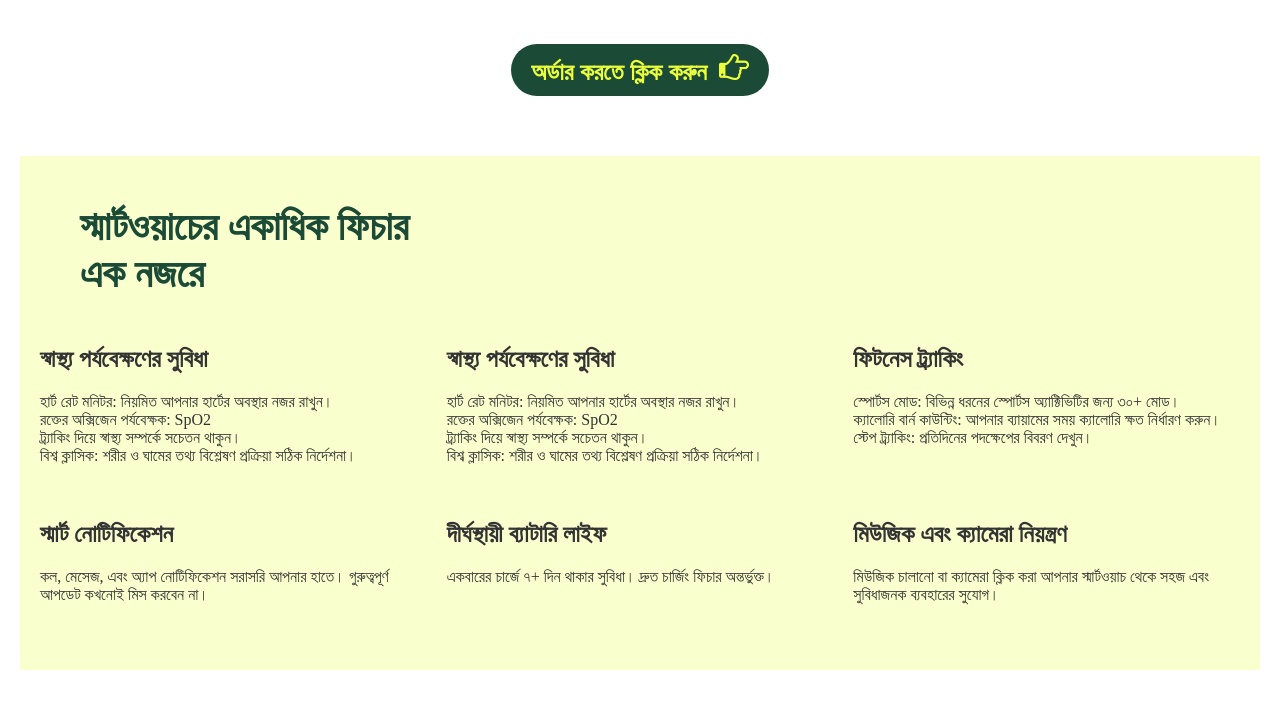
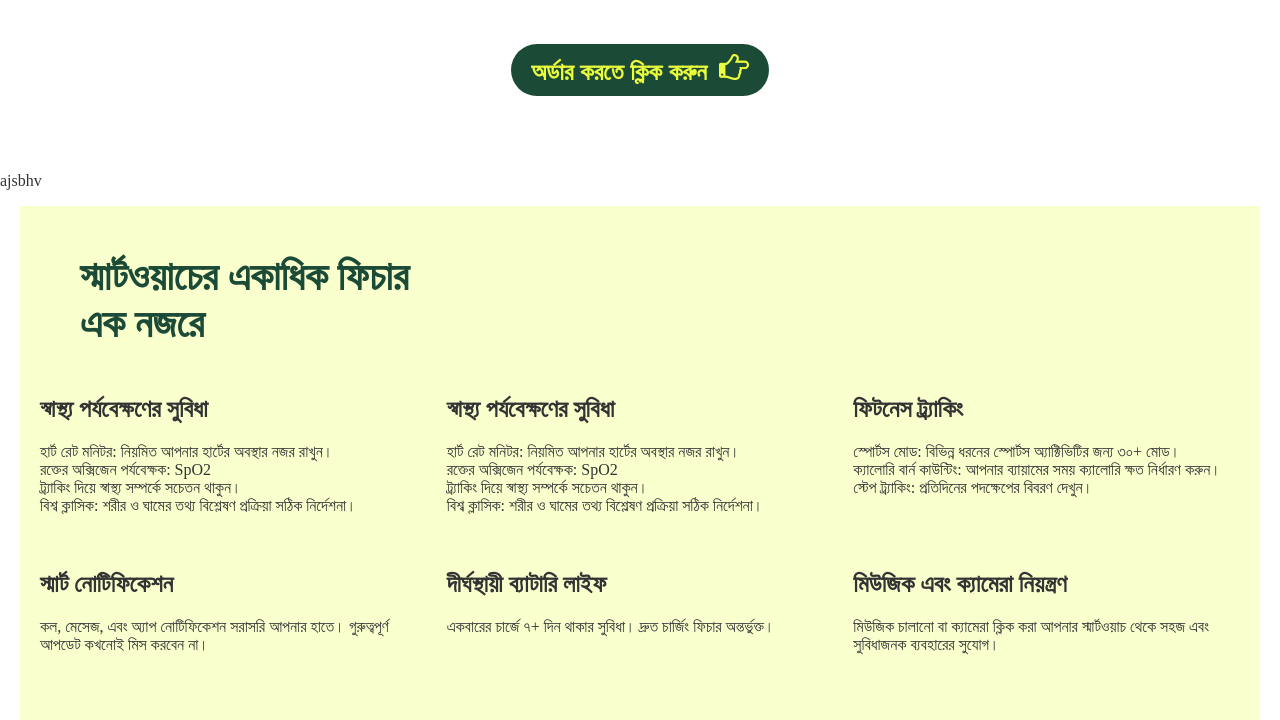
Before and after one commit to Pappu-007/test1, a plain HTML site: page index.html in a window 1280 px wide. Shown: the part 1023-1743 px from the top of the page. Before the commit the page ends 1693 px from the top, so only its background shows below. Drawn offline with Linux system fonts and the light colour scheme.

Commit message:
add-p-tag

```diff
--- a/index.html
+++ b/index.html
@@ -36,6 +36,10 @@
         </div>
 
 
+    </div>
+
+    <div>
+        <p>ajsbhv</p>
     </div>
 
 
```
